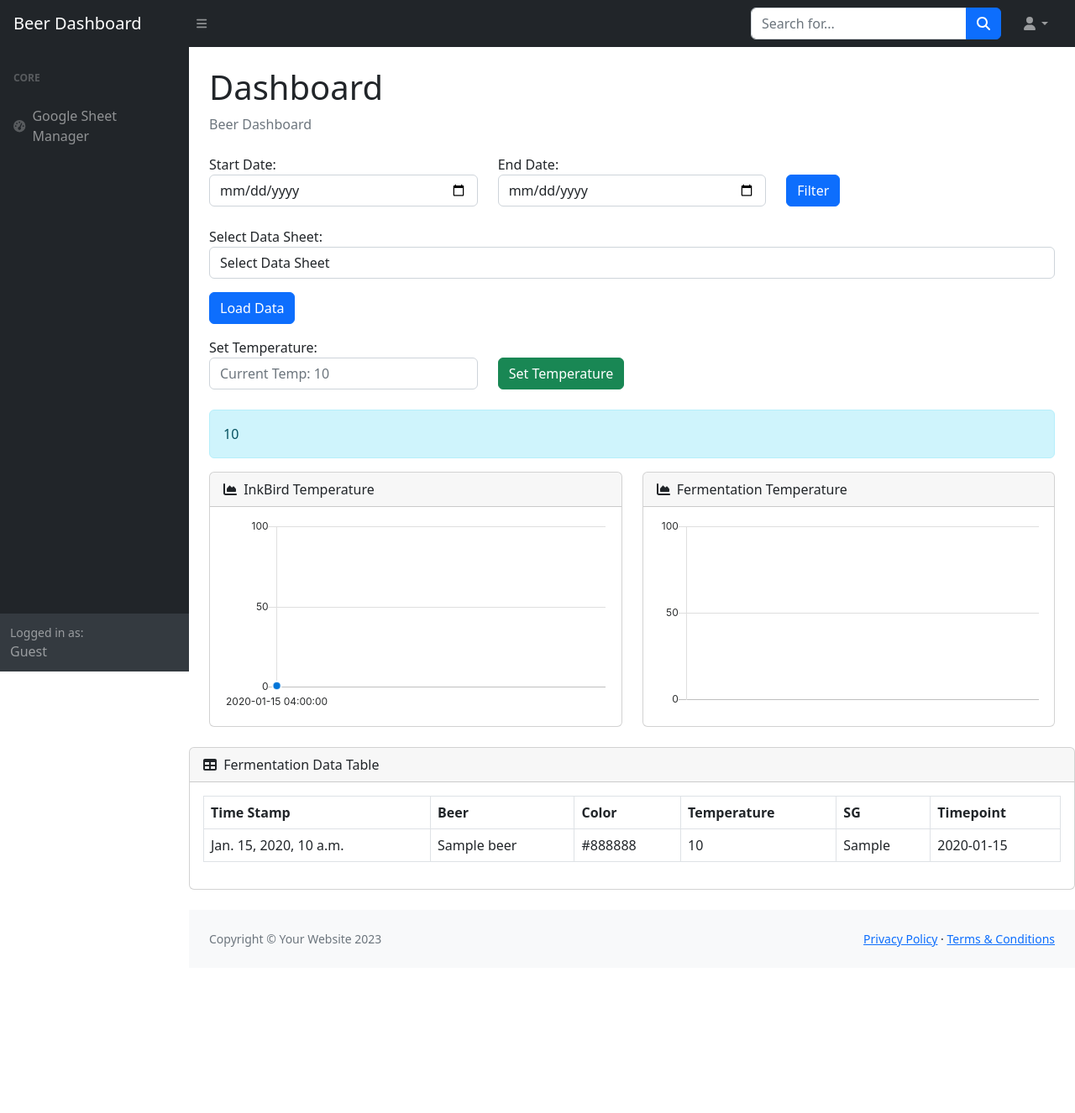
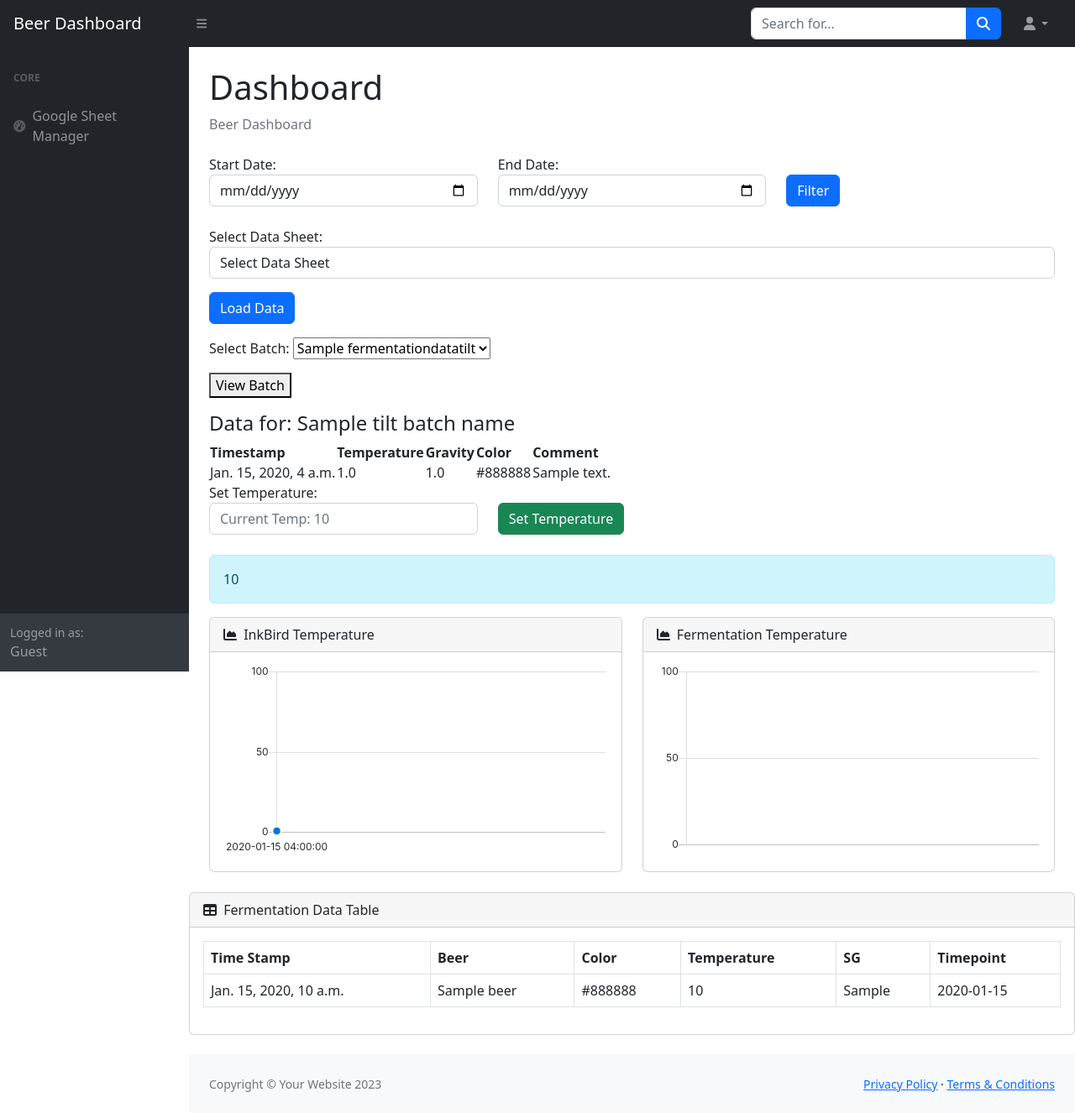
Before and after one commit to BrianPaur/BeerDashboardProject, a Django app: template dashboard/templates/dashboard/index.html in a window 1280 px wide. Shown: the whole page at 84% size. Before the commit the page ends 1128 px from the top, so only its background shows below. Run offline with Django 5.2, Linux system fonts and the light colour scheme; tables that the repository leaves empty hold one stand-in row (values such as "Sample post"); the template is opened without the code that fills it: values that come from a table or form of the project are taken from there, most other values are stand-ins (such as "Sample title", 1, 10 or a date in 2020); parts of the project's set-up code (start-up, migrations or seed data) failed here and were passed over; some libraries are stand-ins or nearby versions.

Commit message:
update for tilt batch selector

```diff
--- a/dashboard/forms.py
+++ b/dashboard/forms.py
@@ -1,18 +1,18 @@
 from django import forms
 from datetime import date, timedelta
 from tuya_connector import TuyaOpenAPI
-# from dashboard.creds.creds import ACCESS_ID, ACCESS_KEY, ENDPOINT, DEVICE_ID
-import json
-with open('/etc/secrets/creds.json') as f:
-    creds = json.load(f)
+from dashboard.creds.creds import ACCESS_ID, ACCESS_KEY, ENDPOINT, DEVICE_ID
+# import json
+# with open('/etc/secrets/creds.json') as f:
+#     creds = json.load(f)
 
-ACCESS_ID = creds['ACCESS_ID']
-ACCESS_KEY = creds['ACCESS_KEY']
-ENDPOINT = creds['ENDPOINT']
-DEVICE_ID = creds['DEVICE_ID']
+# ACCESS_ID = creds['ACCESS_ID']
+# ACCESS_KEY = creds['ACCESS_KEY']
+# ENDPOINT = creds['ENDPOINT']
+# DEVICE_ID = creds['DEVICE_ID']
 
 from django import forms
-from .models import GoogleSheetSourceData
+from .models import GoogleSheetSourceData, FermentationDataTilt
 from django.contrib.auth.models import User
 
 class DateForm(forms.Form):
@@ -103,6 +103,14 @@ class UserRegistrationForm(forms.ModelForm):
             raise forms.ValidationError('Passwords don’t match.')
         return cd['password2']
 
+class TiltDataSelectForm(forms.Form):
+    name = forms.ChoiceField(choices=[], label='Select Batch')
+
+    def __init__(self, *args, **kwargs):
+        super().__init__(*args, **kwargs)
+        # Populate the dropdown with distinct batch names
+        batch_names = FermentationDataTilt.objects.values_list('name', flat=True).distinct()
+        self.fields['name'].choices = [(name, name) for name in batch_names if name]
 
 
 # class DateFilterForm(forms.Form):
--- a/dashboard/templates/dashboard/index.html
+++ b/dashboard/templates/dashboard/index.html
@@ -113,6 +113,35 @@
                         {{ form.as_p }}
                         <button type="submit" class="btn btn-primary">Load Data</button>
                     </form>
+
+                    <!-- tilt batch selector -->
+                    <form method="POST">
+                        {% csrf_token %}
+                        {{ tilt_form.as_p }}
+                        <button type="submit">View Batch</button>
+                    </form>
+
+                    {% if tilt_batch_name %}
+                        <h4>Data for: {{ tilt_batch_name }}</h4>
+                        <table>
+                            <tr>
+                                <th>Timestamp</th>
+                                <th>Temperature</th>
+                                <th>Gravity</th>
+                                <th>Color</th>
+                                <th>Comment</th>
+                            </tr>
+                            {% for entry in tilt_data %}
+                            <tr>
+                                <td>{{ entry.timestamp }}</td>
+                                <td>{{ entry.temperature }}</td>
+                                <td>{{ entry.gravity }}</td>
+                                <td>{{ entry.color }}</td>
+                                <td>{{ entry.comment }}</td>
+                            </tr>
+                            {% endfor %}
+                        </table>
+                    {% endif %}
 
                     <!-- Temperature Setting Form -->
                     <form method="post" class="mb-4">
```
Also changed, not shown: dashboard/views.py (+13 -3 lines).
